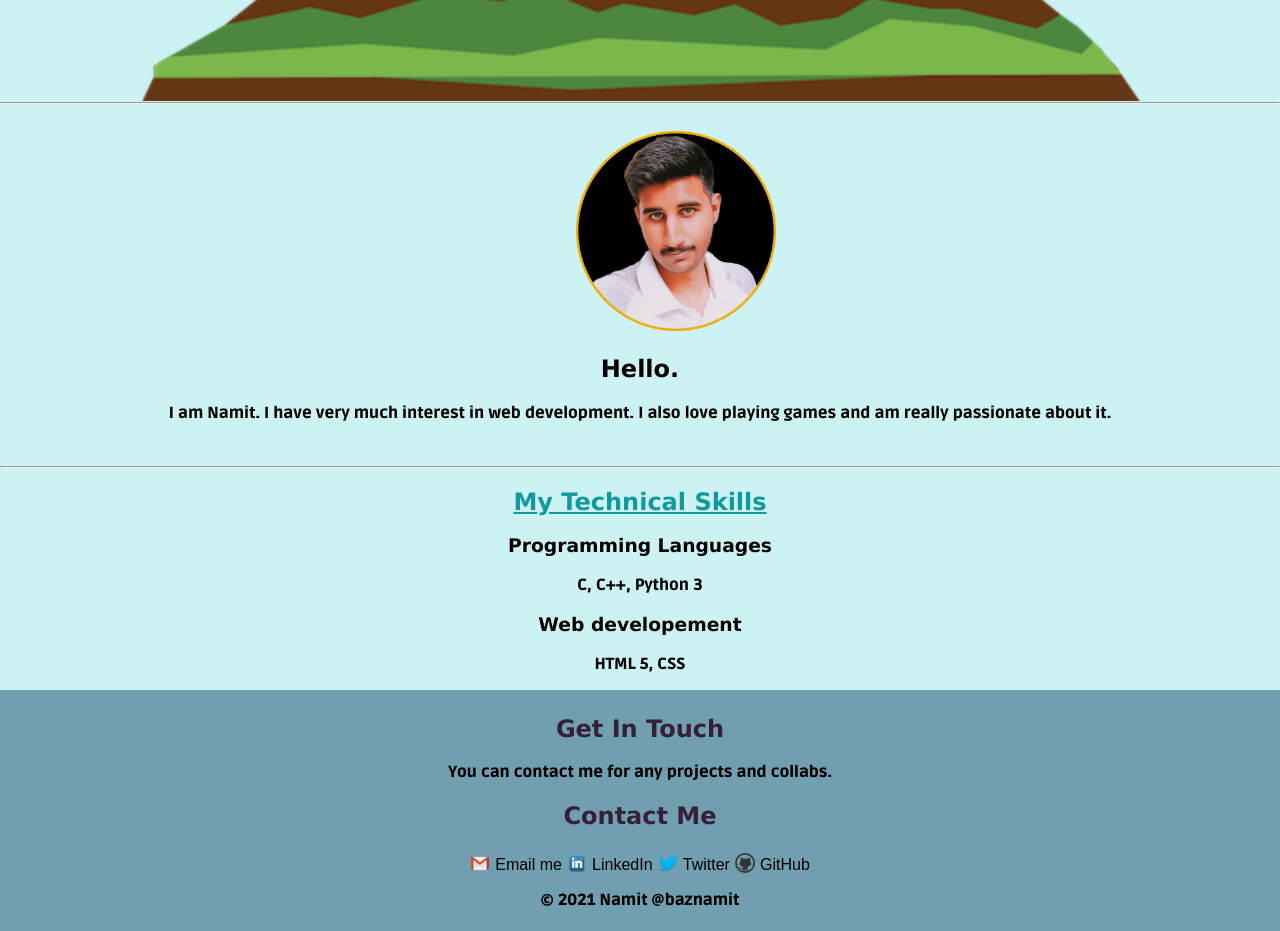
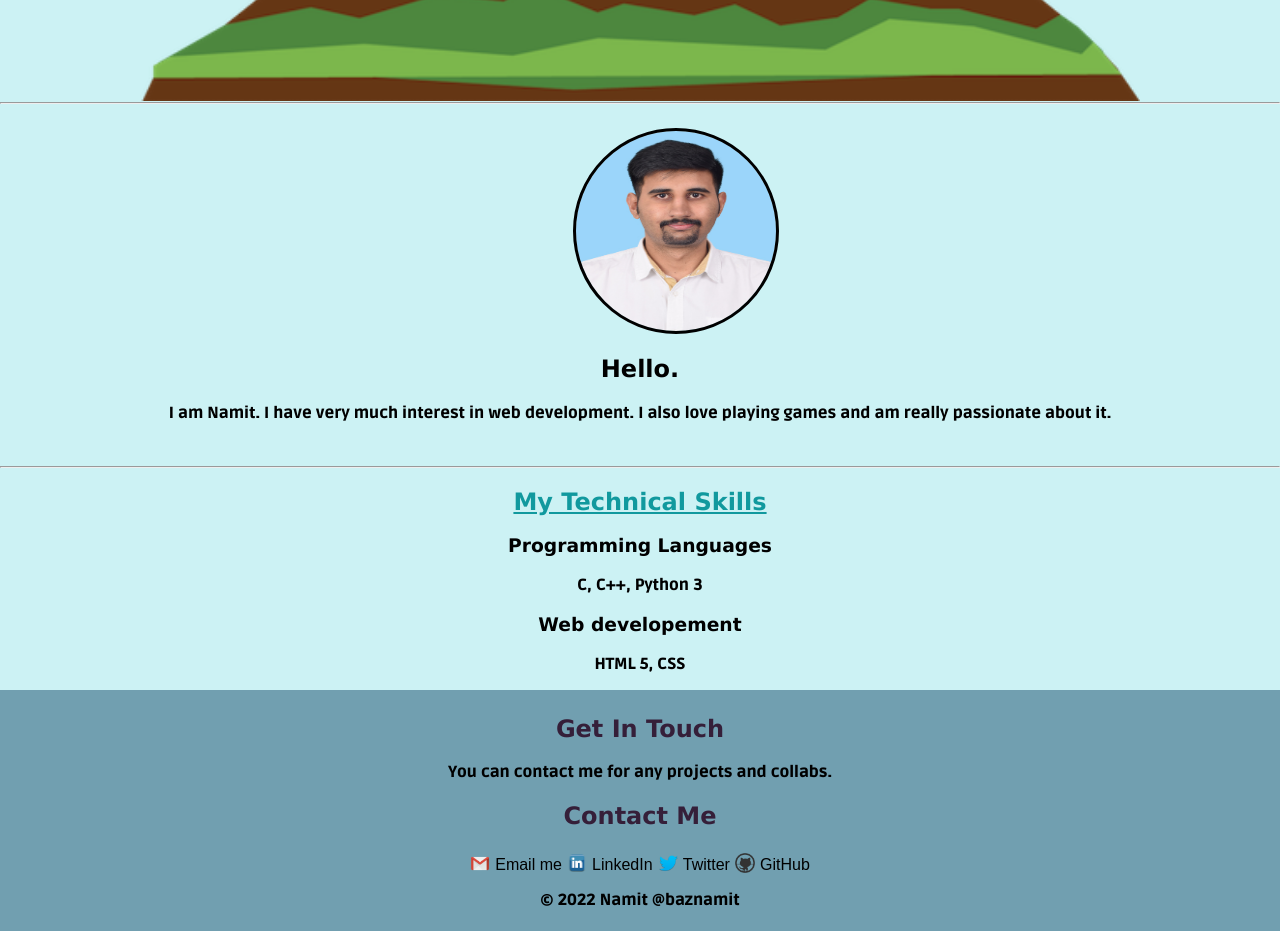
Before and after one commit to baznamit/my-site, a plain HTML site: page index.html in a window 1280 px wide. Shown: the part 900-1831 px from the top of the page. Drawn offline with Linux system fonts and the light colour scheme; a web font is replaced by a local one.

Commit message:
git commit -m 'Added new picture'

```diff
--- a/index.html
+++ b/index.html
@@ -29,7 +29,7 @@
     <hr>
     <br>
     <div class="profile">
-      <img class="DP" src="Pics/Dp.png" alt="pic">
+      <img class="DP" src="Pics\DSC_0386.jpg" alt="pic">
       <div class="P">
         <h2>Hello.</h2>
         <p>I am Namit. I have very much interest in web development. I also love playing games and am really passionate about it.</p>
@@ -57,7 +57,7 @@
       <a class="footer-link" href="https://twitter.com/baznamit1269">Twitter</a>
       <img class="logo" src="Pics/github-logo.png" alt="">
       <a class="footer-link" href="https://github.com/baznamit">GitHub</a>
-      <p>© 2021 Namit @baznamit</p>
+      <p>© 2022 Namit @baznamit</p>
     </div>
 </body>
 </html>
--- a/styles.css
+++ b/styles.css
@@ -61,6 +61,8 @@ h1 {
   width: 200px;
   height: 200px;
   left: 45%;
+  border-radius: 50%;
+  outline-style: solid;
 }
 
 .middle-container {
```
Also changed, not shown: Pics/DSC_0386.jpg (added).
